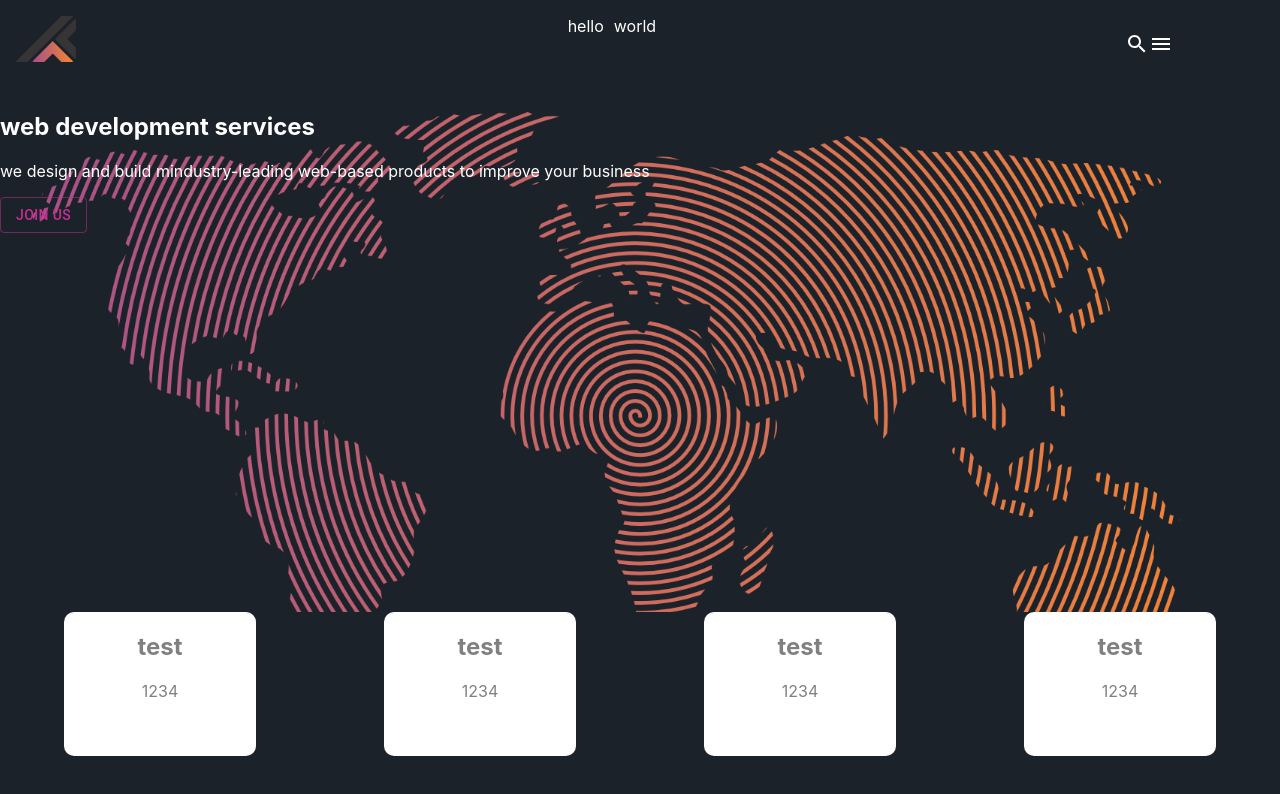
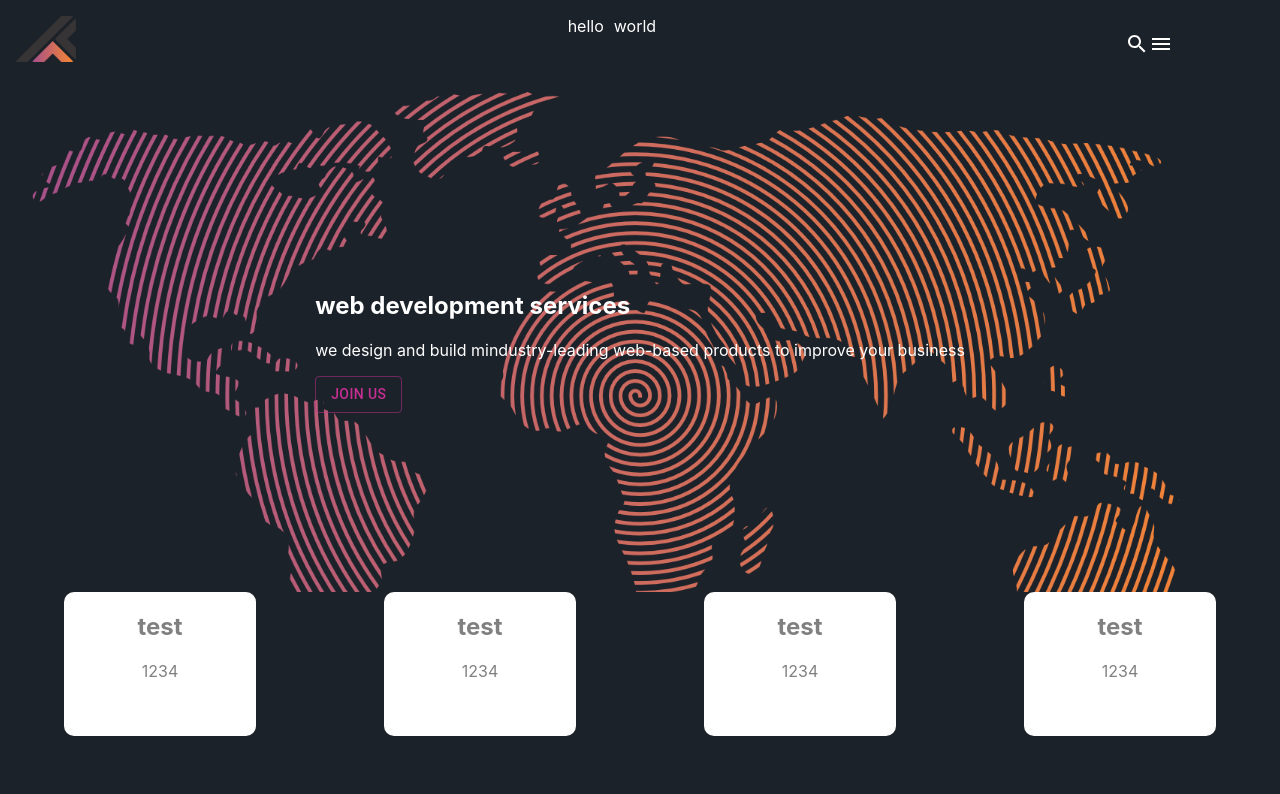
Before and after one commit to pedrambabazadeh/business-website, a React (Create React App) app: page / in a window 1280 px wide. Shown: the top 794 px of the page. Built offline with nearby package versions, Linux system fonts and the light colour scheme.

Commit message:
centralize header content vertically and horizontally

```diff
--- a/src/Sections/Header/header.css
+++ b/src/Sections/Header/header.css
@@ -3,4 +3,7 @@ header{
     background-size: 95%;
     background-position-x: center;
     background-repeat: no-repeat;
+    display: flex;
+    align-items:center ;
+    justify-content: space-evenly;
 }
```
